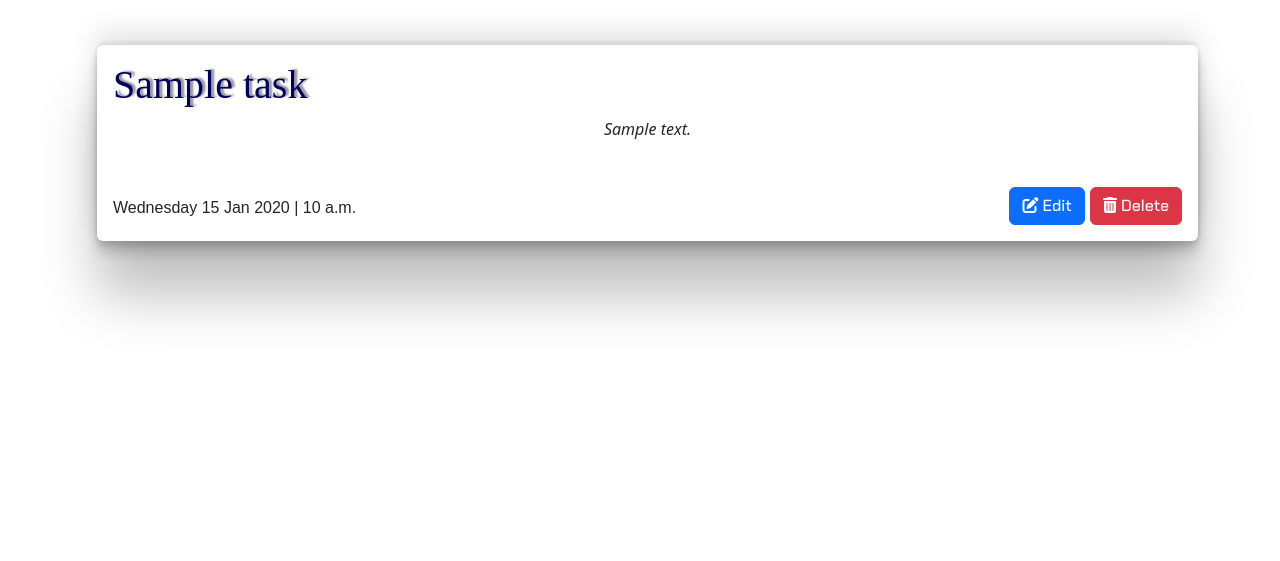
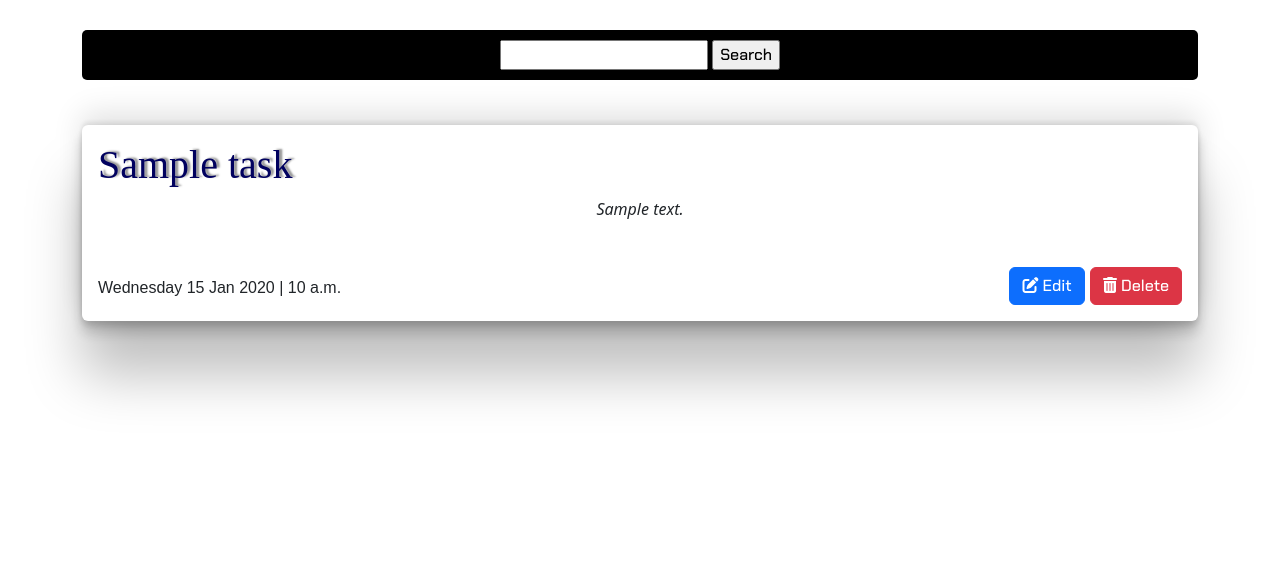
Before and after one commit to Unconsciousness13/DJANGO-TODO, a Django app: page /task-completed/ in a window 1280 px wide. Shown: the part 60-621 px from the top of the page. Run offline with Django 4.2, Linux system fonts and the light colour scheme; a user stored in the database is signed in; tables that the repository leaves empty hold one stand-in row (values such as "Sample post"); some libraries are stand-ins or nearby versions; some web fonts are replaced.

Commit message:
added search

```diff
--- a/static/css/responsive.css
+++ b/static/css/responsive.css
@@ -124,4 +124,8 @@
 
 
         }
+
+        .search-form {
+            width: 90%;
+        }
     }
--- a/static/css/styles.css
+++ b/static/css/styles.css
@@ -110,11 +110,12 @@ input,textarea {
 
 .task-item {
     flex: 40%;
-    margin-left:15px;
     margin-top: 15px;
-
 }
 
+.task-item:nth-child(even) {
+    margin-left:15px;
+}
 .task-item:last-child {
     margin-bottom: 100px;
 
@@ -205,6 +206,16 @@ button {
     display: none;
 }
 
+.search-form {
+    margin: 0 auto;
+    margin-top:30px;
+    padding: 10px;
+    justify-content: center;
+    text-align: center;
+    background-color: black;
+    border-radius: 5px;
+}
+
 /* NAV */
 
 .go-right {
--- a/task/views.py
+++ b/task/views.py
@@ -38,6 +38,12 @@ class TaskView(LoginRequiredMixin ,views.ListView):
         context['count_completed'] = context['tasks'].filter(completed=True).count()
         context['incompleted_tasks'] = context['tasks'].filter(completed=False)
 
+        search_input = self.request.GET.get('search-area') or ''
+        if search_input:
+            context['incompleted_tasks'] = context['tasks'].filter(
+                title__icontains=search_input)
+
+        context['search_input'] = search_input
         return context
 
 class TaskCompletedView(LoginRequiredMixin,views.ListView):
@@ -53,6 +59,13 @@ class TaskCompletedView(LoginRequiredMixin,views.ListView):
         context['count_incompleted'] = context['tasks'].filter(completed=False).count()
         context['count_completed'] = context['tasks'].filter(completed=True).count()
         context['completed_tasks'] = context['tasks'].filter(completed=True)
+
+        search_input = self.request.GET.get('search-area') or ''
+        if search_input:
+            context['completed_tasks'] = context['tasks'].filter(
+                title__icontains=search_input)
+
+        context['search_input'] = search_input
 
         return context
 
--- a/templates/tasks/completed-tasks.html
+++ b/templates/tasks/completed-tasks.html
@@ -42,8 +42,13 @@
 </header>
 
 <div class='container'>
+    <form class="search-form" method="GET">
+        <input type="text" name='search-area' value="{{search_input}}" />
+        <input type="submit" value="Search" />
+    </form>
     <div class='tasks-list'>
     {% for task in completed_tasks %}
+    {% if  task.completed %}
     <div class='task-item' data-aos="flip-down" data-aos-duration="1000">
         <div class="card">
             <div class="card-body">
@@ -54,13 +59,12 @@
                 <a href="{% url 'task_delete' task.pk %}" class="card-link"><button type="button" class="btn btn-danger"><i class="fa-solid fa-trash-can"></i> Delete</button></a>
             </div>
             <p class="card-date">{{ task.task_date|date:"l d M Y" }} | {{ task.task_hour }}</p>
-
-
-         </div>
+          </div>
         </div>
     </div>
+    {% endif %}
     {% empty %}
-    <h1 style="text-align:right !important; margin-top: 50px;">You don't have complete tasks !</h1>
+    <h1 style="text-align:right !important; margin-top: 50px;">Task list is empty !</h1>
     {% endfor %}
     </div>
 
--- a/templates/tasks/home.html
+++ b/templates/tasks/home.html
@@ -48,7 +48,10 @@
                 </h1>
                 {% if object_list %}
                 <p style="color:blue;"> You have {{ count_incompleted }} active tasks
-                      and  {{ count_completed }} completed.</p>
+                      and  {{ count_completed }} completed.
+                </p>
+
+
                 {% elif not object_list %}
                 <p style="color:blue;"> You don`t have task. Add your first task ! </p>
 
```
Also changed, not shown: templates/tasks/tasks.html (+8 -4 lines).
